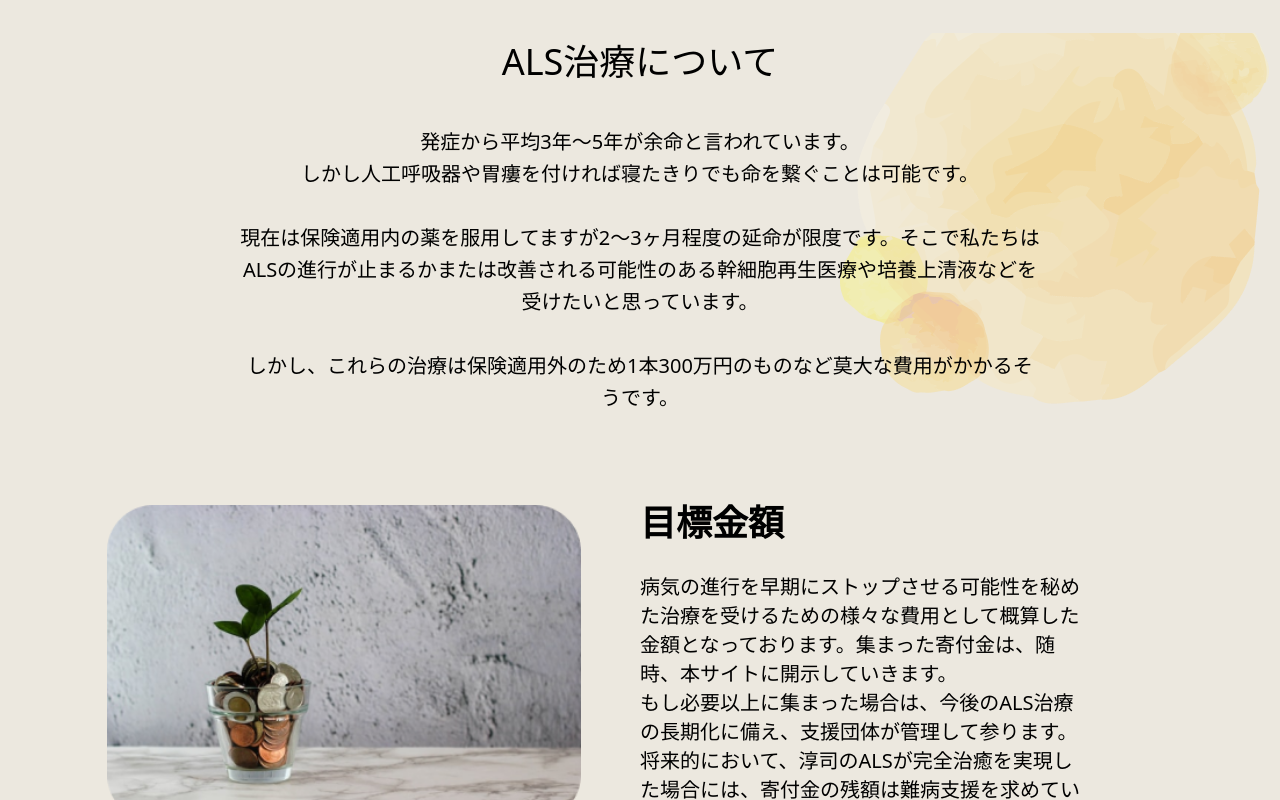
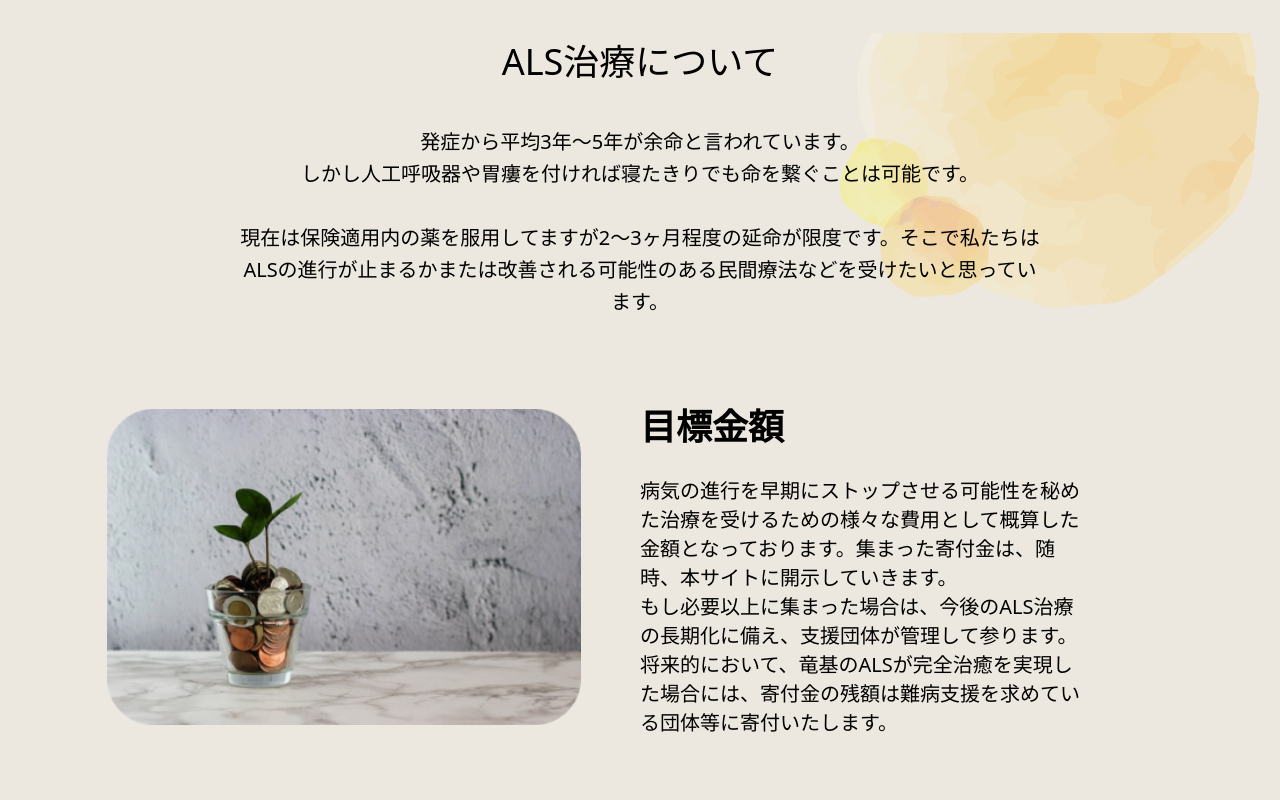
Before and after one commit to Nous-Creation/ALS-Project, a Next.js app: page / in a window 1280 px wide. Shown: the part 1100-1900 px from the top of the page. Built offline with nearby package versions, Linux system fonts and the light colour scheme.

Commit message:
update: text

```diff
--- a/next.config.js
+++ b/next.config.js
@@ -1,8 +1,6 @@
 /** @type {import('next').NextConfig} */
 const nextConfig = {
   reactStrictMode: true,
-  assetPrefix: process.env.BASE_PATH || "",
-  basePath: process.env.BASE_PATH || "",
   compiler: {
     styledComponents: true,
   },
--- a/package.json
+++ b/package.json
@@ -7,7 +7,7 @@
     "dev": "next dev",
     "build": "next build",
     "start": "next start",
-    "deploy": "next export && touch out/.nojekyll"
+    "deploy": "next build && next export && touch out/.nojekyll && gh-pages -d out"
   },
   "dependencies": {
     "@react-icons/all-files": "^4.1.0",
@@ -29,6 +29,6 @@
   },
   "devDependencies": {
     "@types/react-slick": "^0.23.10",
-    "gh-pages": "^5.0.0"
+    "gh-pages": "^6.0.0"
   }
 }
--- a/src/components/base/DonationExplanation/index.tsx
+++ b/src/components/base/DonationExplanation/index.tsx
@@ -1,7 +1,7 @@
 import React from "react";
 import styled from "styled-components";
 
-const descMessage = `病気の進行を早期にストップさせる可能性を秘めた治療を受けるための様々な費用として概算した金額となっております。集まった寄付金は、随時、本サイトに開示していきます。\nもし必要以上に集まった場合は、今後のALS治療の長期化に備え、支援団体が管理して参ります。将来的において、淳司のALSが完全治癒を実現した場合には、寄付金の残額は難病支援を求めている団体等に寄付いたします。`;
+const descMessage = `病気の進行を早期にストップさせる可能性を秘めた治療を受けるための様々な費用として概算した金額となっております。集まった寄付金は、随時、本サイトに開示していきます。\nもし必要以上に集まった場合は、今後のALS治療の長期化に備え、支援団体が管理して参ります。将来的において、竜基のALSが完全治癒を実現した場合には、寄付金の残額は難病支援を求めている団体等に寄付いたします。`;
 
 export const DonationExplanation = () => {
   return (
--- a/src/components/base/Footer/index.tsx
+++ b/src/components/base/Footer/index.tsx
@@ -7,9 +7,7 @@ export const Footer = () => {
     <Container>
       <Title>一般社団法人 中島竜基を支える会</Title>
       <Desc>
-        活動の主催は非営利団体として、４名の理事代表さとる、・都希也 ・豊田
-        ・ゆきな (本人確認必要) と１名の監事なおや (本人確認必要)
-        によって組織化した一般社団法人「中島竜基を支える会」が運営しています。集まった募金は一旦、金融機関にて管理されます。その募金の使用用途に関しては、本社団法人内での理事会にて決定し、監事の確認を経た上で適切に管理して参ります。
+        活動の主催は非営利団体として、４名の理事代表中村悟・野手都希也・中島尚椰・工藤ケビンによって組織化した一般社団法人「中島竜基を支える会」が運営しています。集まった募金は一旦、金融機関にて管理されます。その募金の使用用途に関しては、本社団法人内での理事会にて決定し、監事の確認を経た上で適切に管理して参ります。
       </Desc>
 
       <Button text="お問い合わせ" isEmail={true} />
--- a/src/components/base/MedicalOverview/index.tsx
+++ b/src/components/base/MedicalOverview/index.tsx
@@ -1,7 +1,7 @@
 import React from "react";
 import styled from "styled-components";
 
-const overview = `発症から平均3年〜5年が余命と言われています。\nしかし人工呼吸器や胃瘻を付ければ寝たきりでも命を繋ぐことは可能です。\n\n現在は保険適用内の薬を服用してますが2〜3ヶ月程度の延命が限度です。そこで私たちはALSの進行が止まるかまたは改善される可能性のある幹細胞再生医療や培養上清液などを受けたいと思っています。\n\nしかし、これらの治療は保険適用外のため1本300万円のものなど莫大な費用がかかるそうです。`;
+const overview = `発症から平均3年〜5年が余命と言われています。\nしかし人工呼吸器や胃瘻を付ければ寝たきりでも命を繋ぐことは可能です。\n\n現在は保険適用内の薬を服用してますが2〜3ヶ月程度の延命が限度です。そこで私たちはALSの進行が止まるかまたは改善される可能性のある民間療法などを受けたいと思っています。`;
 
 export const MedicalOverview = () => {
   return (
--- a/src/components/base/PatientMessage/index.tsx
+++ b/src/components/base/PatientMessage/index.tsx
@@ -40,10 +40,6 @@ export const PatientMessage = () => {
         <br />
         <br />
         これから少しでも可能性あるものは全て試そうと思っています。
-        <br />
-        中でも幹細胞再生医療や培養上清液は症状が軽いうちでないと
-        <br />
-        効き目が弱いようで僕にはあまり時間がありません。
         <br />
         <br />
         本来なら自分たちで治療費を捻出して今すぐにでも治療に向かいたいのですが
```
Also changed, not shown: 3 other files (tests, documents, lock files or other folders).
